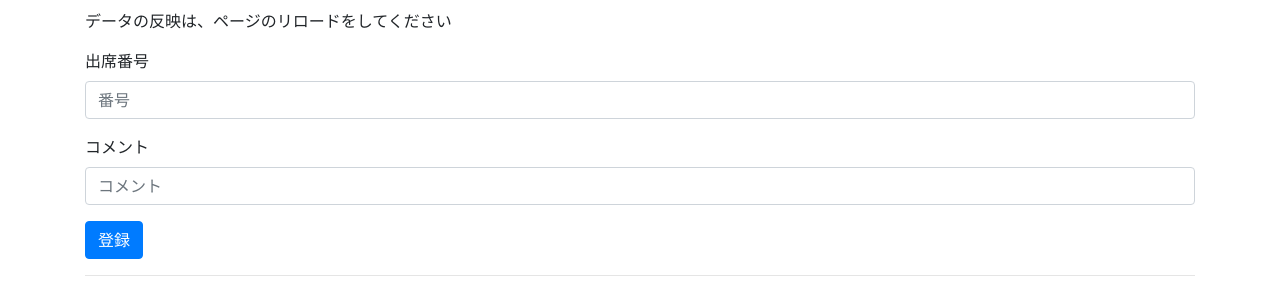
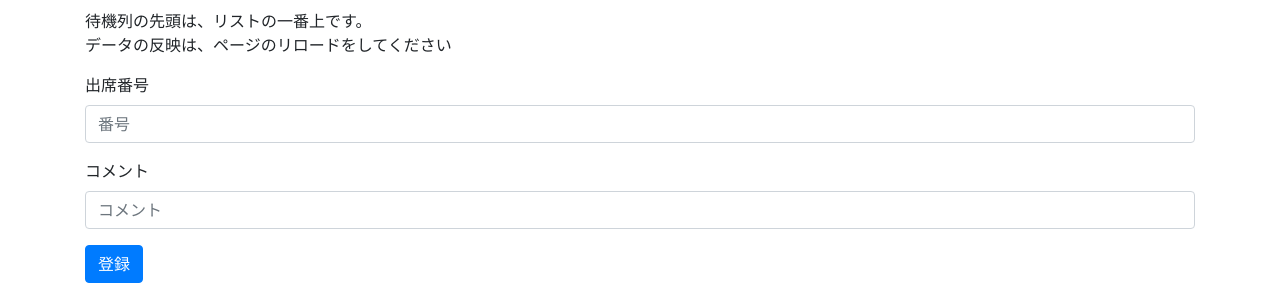
Before and after one commit to na2na-p/na2na_tools, a Node server app: template views/waitlist/views.ejs in a window 1280 px wide. Shown: the part 114-406 px from the top of the page. Run offline with Node 20, Linux system fonts and the light colour scheme; the template is opened without the code that fills it, so the values that code supplies are empty.

Commit message:
Update views.ejs

```diff
--- a/views/waitlist/views.ejs
+++ b/views/waitlist/views.ejs
@@ -22,6 +22,7 @@
                 <hr>
                 <h3>リスト名:<%= name %></h3>
                 <p>
+                    待機列の先頭は、リストの一番上です。<br>
                     データの反映は、ページのリロードをしてください
                 </p>
             </div>
```
